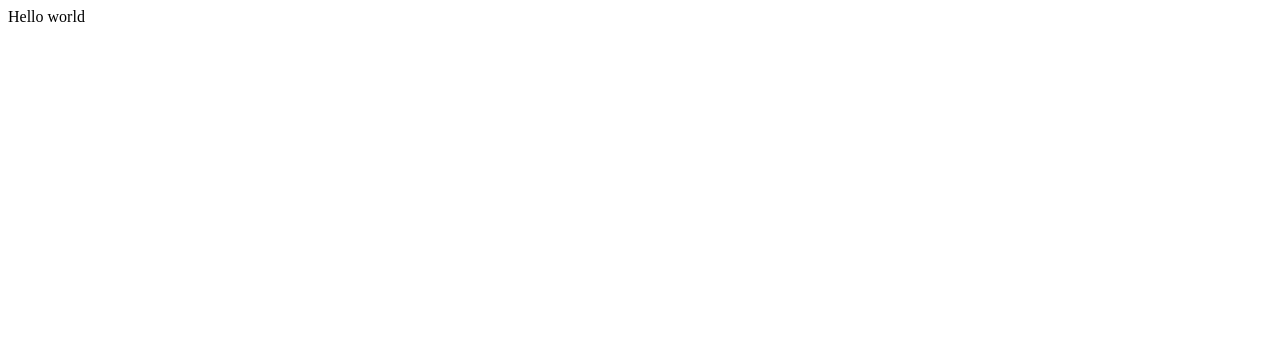
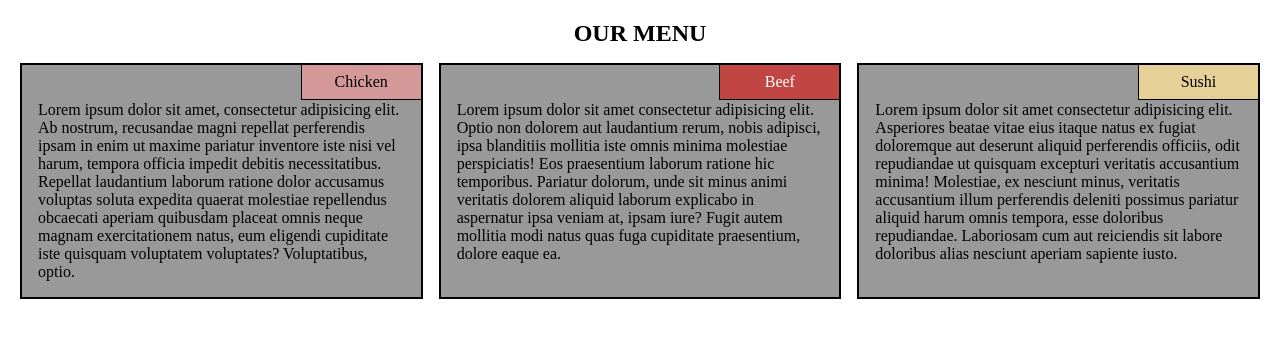
Before and after one commit to katakuxiko/Cousera-Web, a plain HTML site: page index.html in a window 1280 px wide. Drawn offline with Linux system fonts and the light colour scheme.

Commit message:
feat: first task

```diff
--- a/index.html
+++ b/index.html
@@ -1,11 +1,62 @@
 <!DOCTYPE html>
 <html lang="en">
-<head>
-	<meta charset="UTF-8">
-	<meta name="viewport" content="width='device-width', initial-scale=1.0">
-	<title></title>
-</head>
-<body>
-	Hello world
-</body>
+	<head>
+		<meta charset="UTF-8" />
+		<meta
+			name="viewport"
+			content="width='device-width', initial-scale=1.0"
+		/>
+		<title>Assigment</title>
+		<link rel="stylesheet" href="./style.css" />
+	</head>
+	<body>
+		<div class="wrapper">
+			<div class="title">OUR MENU</div>
+
+			<div class="menu">
+				<div class="menu_item">
+					<div class="menu_badge first">Chicken</div>
+					<div class="menu_text">
+						Lorem ipsum dolor sit amet, consectetur adipisicing
+						elit. Ab nostrum, recusandae magni repellat perferendis
+						ipsam in enim ut maxime pariatur inventore iste nisi vel
+						harum, tempora officia impedit debitis necessitatibus.
+						Repellat laudantium laborum ratione dolor accusamus
+						voluptas soluta expedita quaerat molestiae repellendus
+						obcaecati aperiam quibusdam placeat omnis neque magnam
+						exercitationem natus, eum eligendi cupiditate iste
+						quisquam voluptatem voluptates? Voluptatibus, optio.
+					</div>
+				</div>
+				<div class="menu_item">
+					<div class="menu_badge second">Beef</div>
+					<div class="menu_text">
+						Lorem ipsum dolor sit amet consectetur adipisicing elit.
+						Optio non dolorem aut laudantium rerum, nobis adipisci,
+						ipsa blanditiis mollitia iste omnis minima molestiae
+						perspiciatis! Eos praesentium laborum ratione hic
+						temporibus. Pariatur dolorum, unde sit minus animi
+						veritatis dolorem aliquid laborum explicabo in
+						aspernatur ipsa veniam at, ipsam iure? Fugit autem
+						mollitia modi natus quas fuga cupiditate praesentium,
+						dolore eaque ea.
+					</div>
+				</div>
+				<div class="menu_item t">
+					<div class="menu_badge third">Sushi</div>
+					<div class="menu_text">
+						Lorem ipsum dolor sit amet consectetur adipisicing elit.
+						Asperiores beatae vitae eius itaque natus ex fugiat
+						doloremque aut deserunt aliquid perferendis officiis,
+						odit repudiandae ut quisquam excepturi veritatis
+						accusantium minima! Molestiae, ex nesciunt minus,
+						veritatis accusantium illum perferendis deleniti
+						possimus pariatur aliquid harum omnis tempora, esse
+						doloribus repudiandae. Laboriosam cum aut reiciendis sit
+						labore doloribus alias nesciunt aperiam sapiente iusto.
+					</div>
+				</div>
+			</div>
+		</div>
+	</body>
 </html>
--- a/style.css
+++ b/style.css
@@ -0,0 +1,81 @@
+* {
+	padding: 0;
+	margin: 0;
+	box-sizing: border-box;
+}
+
+.wrapper {
+	display: flex;
+	flex-direction: column;
+	align-items: center;
+	justify-content: center;
+	padding: 20px;
+	gap: 16px;
+}
+
+.title {
+	font-weight: 600;
+	font-size: 24px;
+}
+
+.menu {
+	display: grid;
+	grid-template-columns: 1fr 1fr 1fr;
+	gap: 16px;
+}
+
+.menu_item {
+	border: 2px solid #000;
+	padding: 16px;
+	padding-top: 36px;
+	background-color: #999999;
+	position: relative;
+}
+
+.menu_badge {
+	position: absolute;
+	right: 0;
+	top: 0;
+	padding: 8px;
+	width: 120px;
+	text-align: center;
+	border: 1px solid #000;
+	border-top: none;
+	border-right: none;
+}
+
+.first {
+	background-color: #d59898;
+	color: #000;
+	grid-area: c;
+}
+
+.second {
+	background-color: #c14543;
+	color: white;
+	grid-area: b;
+}
+
+.third {
+	background-color: #e5d198;
+}
+
+@media screen and (width < 992px) {
+	.menu {
+		grid-template-columns: auto auto;
+	}
+
+	.t {
+		grid-column: span 2;
+	}
+}
+
+@media screen and (width < 768px) {
+	.menu {
+		grid-template-columns: 1fr;
+	}
+
+	.t {
+		grid-column: 1;
+	}
+}
```
